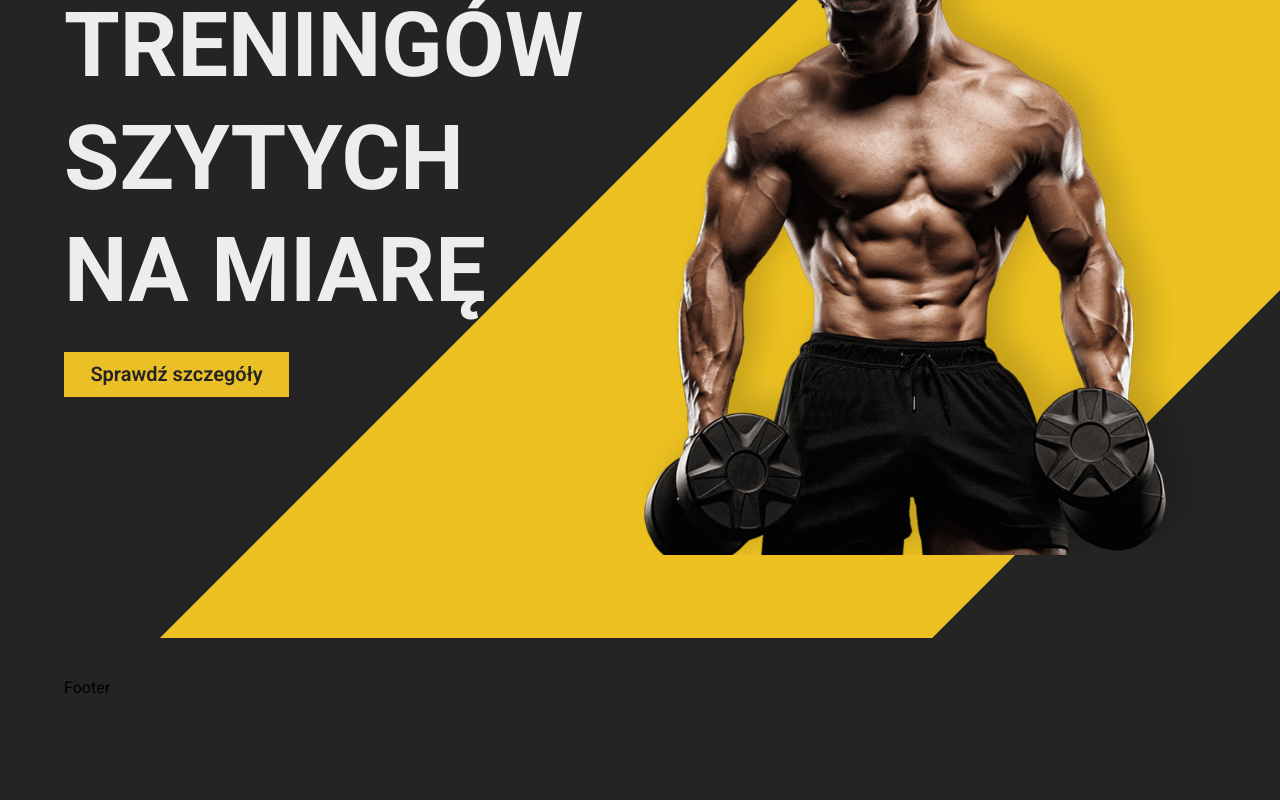
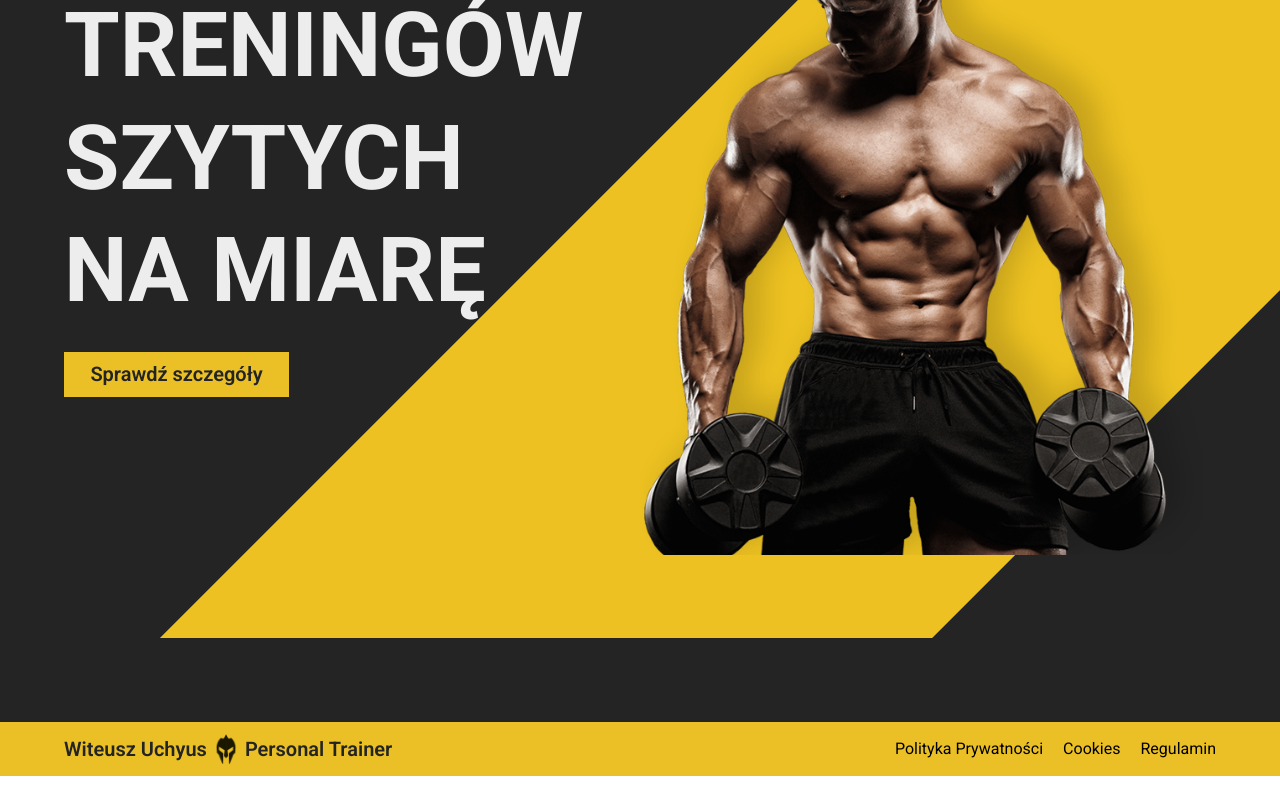
Before and after one commit to m-uchyla/personal-trainer, a React (Vite) app: page / in a window 1280 px wide. Shown: the part 224-1024 px from the top of the page. After the commit the page ends 1000 px from the top, so only its background shows below. Built offline with nearby package versions, Linux system fonts and the light colour scheme.

Commit message:
Footer do ogarnięcia na RWD ale działa hehe

```diff
--- a/src/components/sections/Footer.jsx
+++ b/src/components/sections/Footer.jsx
@@ -1,10 +1,33 @@
 import React from 'react'
+import { privacy } from '../../constants'
+
+import styles from '../../style';
+import { Favicon } from '../../assets';
 
 const Footer = () => {
   return (
-    <section className='margin-0'>
-        Footer
-    </section>
+    <div className='mt-[200px]'>
+      <section id="footer" className='absolute bottom-[-100px] left-0 w-full bg-primary'>
+        <div className={`${styles.paddingX} ${styles.flexCenter}`}>
+          <div className={`${styles.boxWidth}`}>
+              <div className='flex justify-between my-3'>
+                <a href='/'>
+                  <div className='flex flex-row items-center'>
+                    <p className='sm:text-[20px] text-[12px] text-dark font-semibold mr-1'>Witeusz Uchyus</p>
+                    <img src={Favicon} className={`brightness-[10%] w-[30px]`} />
+                    <p className='sm:text-[20px] text-[12px] text-dark font-semibold ml-1'>Personal Trainer</p>
+                  </div>
+                </a>
+                <ul className='flex items-center'>
+                  {privacy.map((item, index) => (
+                    <li key={item.id} className={`links-footer sm:text-[16px] text-[7px] ${index === privacy.length - 1 ? "mr-0" : "sm:mr-5 mr-2"} cursor-pointer`}>{item.title}</li>
+                  ))}
+                </ul>
+              </div>
+            </div>
+          </div>
+      </section>
+    </div>
   )
 }
 
--- a/src/constants/index.js
+++ b/src/constants/index.js
@@ -20,3 +20,18 @@ export const navLinks = [
         href: ""
     }
 ]
+
+export const privacy = [
+    {
+        id: "politykaPrywatności",
+        title: "Polityka Prywatności"
+    },
+    {
+        id: "cookies",
+        title: "Cookies"
+    },
+    {
+        id: "regulamin",
+        title: "Regulamin"
+    },
+]
--- a/src/index.css
+++ b/src/index.css
@@ -3,6 +3,8 @@
 @tailwind base;
 @tailwind components;
 @tailwind utilities;
+
+/* ===== BASICS ===== */
 
 :root {
   font-family: 'Roboto', sans-serif;
@@ -35,6 +37,8 @@ section{
   user-select: none; /* Standard syntax */
 }
 
+/* ===== NAVBAR AND BURGER ===== */
+
 .navbar-absolute{
   position: fixed;
   transition: 0.5s;
@@ -50,8 +54,7 @@ section{
   0px 0.6px 3.6px -6px rgba(0, 0, 0, 0.053),
   0px 1.4px 8.6px -6px rgba(0, 0, 0, 0.077),
   0px 2.6px 16.2px -6px rgba(0, 0, 0, 0.095),
-  0px 4.7px 28.8px -6px rgba(0, 0, 0, 0.113)
-;
+  0px 4.7px 28.8px -6px rgba(0, 0, 0, 0.113);
 }
 .sidebar {
   -webkit-animation: slide-top 0.7s ease-in-out both;
@@ -219,3 +222,9 @@ section{
   transform: rotate(-45deg) translate(35px, 35px);
   background-color: #def9fa;
 }
+
+/*====== BUTTON ANIMATION ======*/
+
+.button-hover{
+
+}
```
